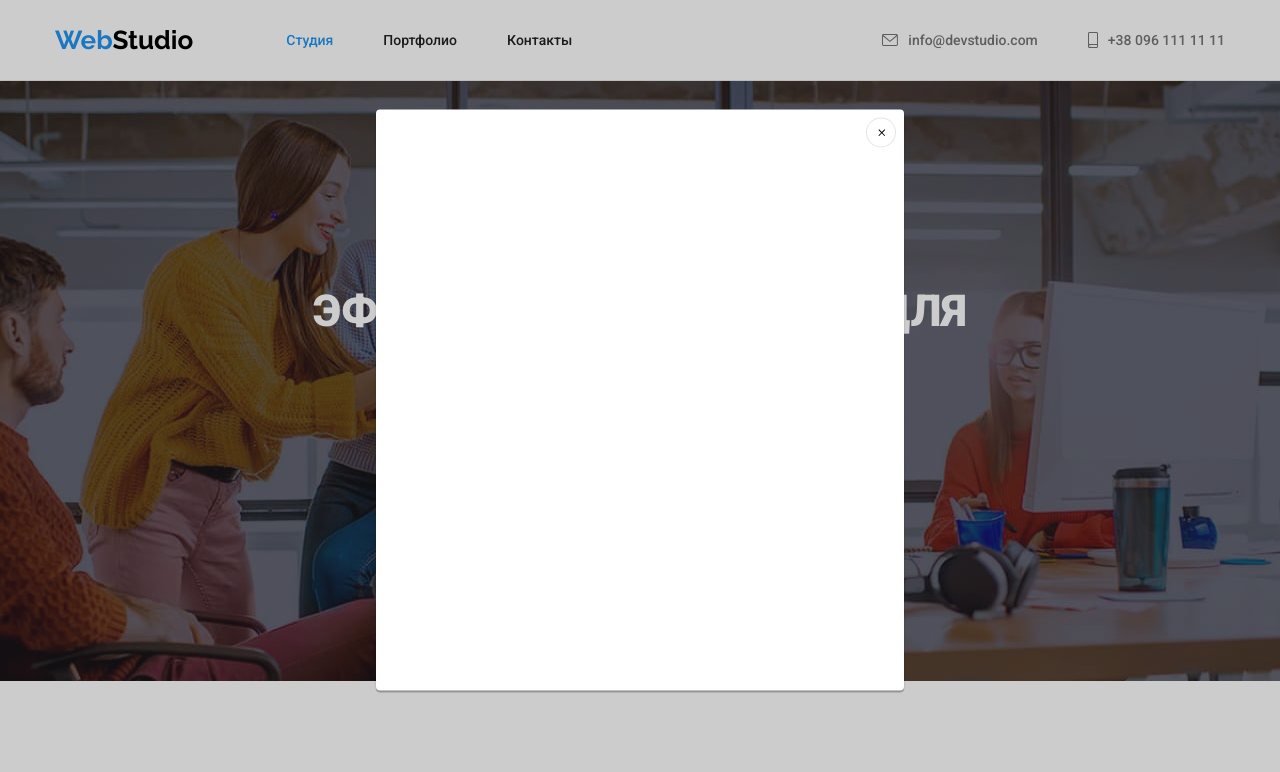
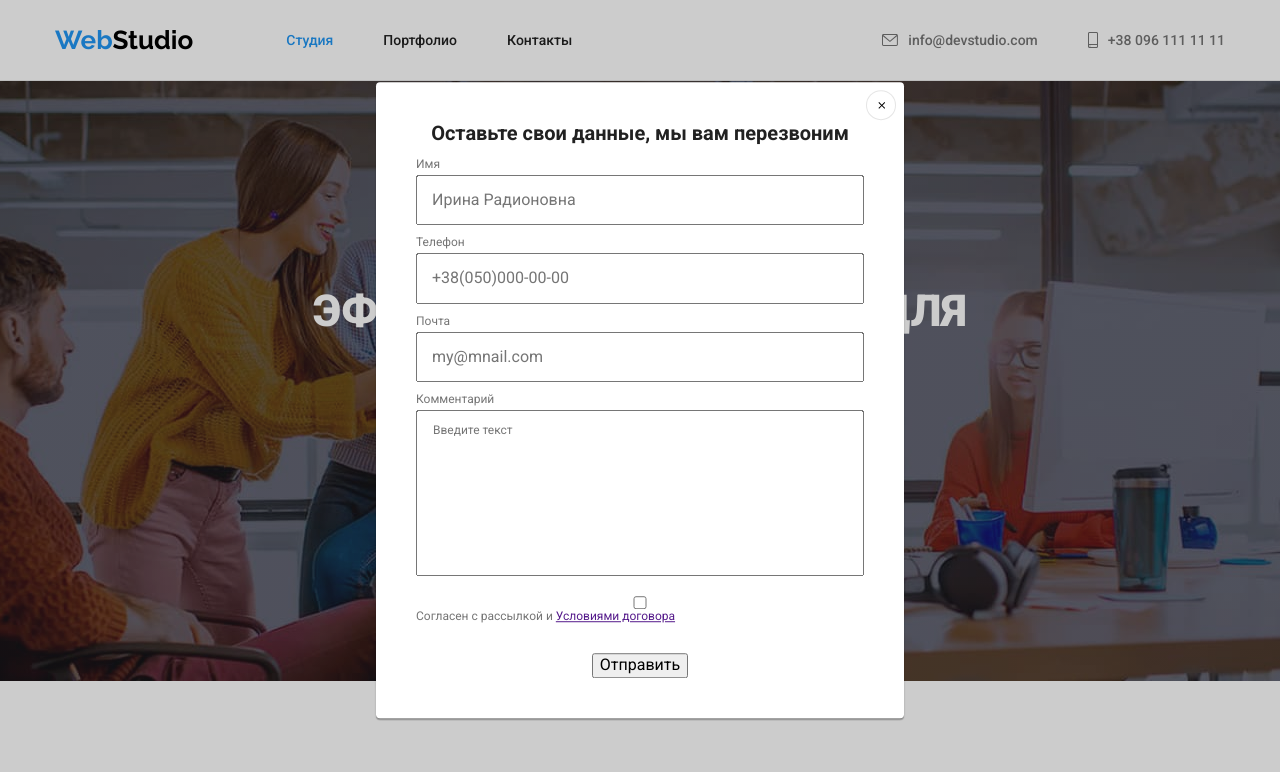
Before and after one commit to katerotan/goit-markup-hw-06, a plain HTML site: page index.html in a window 1280 px wide. Both pictures are taken after a click on the button "Заказать услугу". Shown: the top 772 px of the page. Drawn offline with nearby package versions, Linux system fonts and the light colour scheme.

Commit message:
Первичная разметка форм модельного окна

```diff
--- a/css/style.css
+++ b/css/style.css
@@ -855,10 +855,13 @@ body {
 }
 
 .close-modal-btn {
+  position: absolute;
+  right: 8px;
+  top: 8px;
+
   display: flex;
   justify-content: center;
   align-items: center;
-  margin-left: auto;
   padding: 0;
   width: 30px;
   height: 30px;
@@ -873,3 +876,68 @@ body {
   width: 11px;
   height: 11px;
 }
+
+/*--Формы в модалке--*/
+
+label,
+input {
+  display: block;
+  width: 100%;
+  text-align: left;
+  padding-top: 14px;
+  padding-left: 14px;
+  padding-bottom: 14px;
+}
+
+label {
+  font-family: 'Roboto';
+  font-size: 12px;
+  line-height: 14px;
+  color: #757575;
+  margin-bottom: 4px;
+  padding: 0;
+}
+
+textarea {
+  padding: 12px 16px;
+  resize: none;
+
+  font-family: 'Roboto';
+  font-size: 12px;
+  line-height: 14px;
+  color: rgba(117, 117, 117, 0.5);
+}
+
+.form-fields {
+  padding: 32px 32px;
+  width: 100%;
+}
+
+.form-title {
+  margin: 0px;
+  padding: 0px;
+
+  font-family: 'Roboto';
+  font-size: 20px;
+  line-height: 23px;
+  text-align: center;
+
+  color: #212121;
+}
+
+.form-input {
+  display: flex;
+  margin-top: 10px;
+  flex-direction: column;
+}
+.distance {
+  margin-top: 12px;
+}
+
+.form-input-policy {
+  margin-top: 20px;
+}
+
+.form-input-btn-submit {
+  margin-top: 30px;
+}
--- a/index.html
+++ b/index.html
@@ -89,6 +89,50 @@
                   <use href="./images/close.svg#icon-close"></use>
                 </svg>
               </button>
+              <!------- Формы в модалке---------->
+              <form class="form-fields">
+                <h2 class="form-title">Оставьте свои данные, мы вам перезвоним</h2>
+                <!--Имя-->
+                <div class="form-input distance">
+                  <label for="name">Имя</label>
+                  <input type="text" name="name" id="name" placeholder="Ирина Радионовна" />
+                </div>
+                <!--Тел-->
+                <div class="form-input"></div>
+                <label for="tel">Телефон</label>
+                <input type="tel" name="phone_number" id="tel" placeholder="+38(050)000-00-00" />
+                <!--Почта-->
+                <div class="form-input">
+                  <label for="email">Почта</label>
+                  <input type="email" name="email" id="email" placeholder="my@mnail.com" />
+                </div>
+                <!--Комментарий-->
+                <div class="form-input">
+                  <label for="comments">Комментарий</label>
+                  <textarea
+                    name="comments"
+                    id="comments"
+                    rows="10"
+                    placeholder="Введите текст"
+                  ></textarea>
+                </div>
+                <!--Полиси-->
+                <div class="form-input-policy">
+                  <input
+                    id="policy"
+                    type="checkbox"
+                    name="policy"
+                    value="Согласен с рассылкой и Условиями договора"
+                  />
+                  <label for="policy"
+                    >Согласен с рассылкой и <a href="">Условиями договора</a></label
+                  >
+                </div>
+                <!--Кнопка отправить-->
+                <div class="form-input-btn-submit">
+                  <button type="submit">Отправить</button>
+                </div>
+              </form>
             </div>
           </div>
         </div>
```
